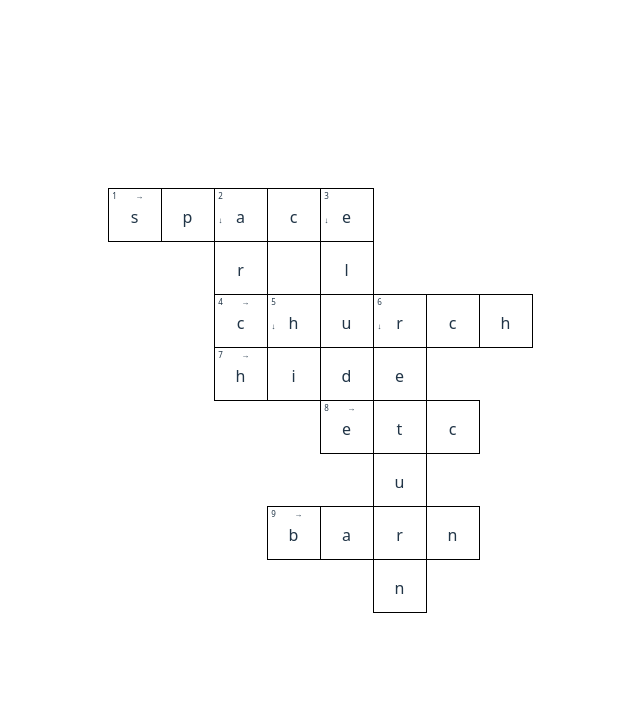
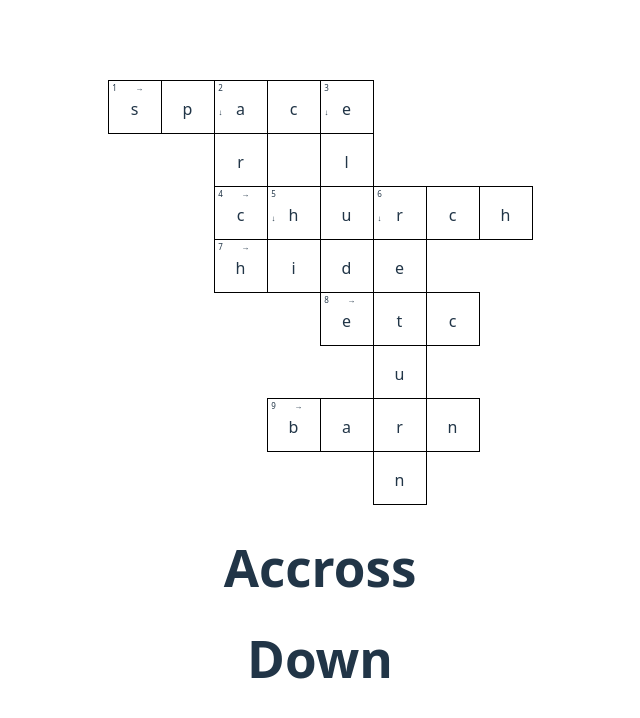
Before and after one commit to BUsuper/crossword-project, a React (Vite) app: page / in a window 1280 px wide. Shown: the top 718 px of the page, without its empty margins (320-960 px from the left). Built offline with nearby package versions, Linux system fonts and the light colour scheme.

Commit message:
Add question section to the app

```diff
--- a/src/app/App.jsx
+++ b/src/app/App.jsx
@@ -1,9 +1,10 @@
-import { CrosswordField } from "../components";
+import { CrosswordField, QuestionsSection } from "../components";
 import "./App.css";
 
 function App() {
   return <>
     <CrosswordField></CrosswordField>
+    <QuestionsSection></QuestionsSection>
   </>
 }
 
--- a/src/components/QuestionsBlock/QuestionsBlock.jsx
+++ b/src/components/QuestionsBlock/QuestionsBlock.jsx
@@ -1,6 +1,6 @@
 import crossword from "../../assets/crosswords"
 
-export default function QuestionsBlock({direction}) {
+export function QuestionsBlock({direction}) {
     return <div>
         <h1>{direction === "right" ? "Accross" : "Down"}</h1>
         <div>
--- a/src/components/QuestionsSection/QuestionsSection.jsx
+++ b/src/components/QuestionsSection/QuestionsSection.jsx
@@ -1,6 +1,6 @@
-import QuestionsBlock from "../../components"
+import { QuestionsBlock } from "../../components"
 
-export default function QuestionsSection() {
+export function QuestionsSection() {
     return <div>
         <QuestionsBlock direction="right"></QuestionsBlock>
         <QuestionsBlock direction="down"></QuestionsBlock>
--- a/src/components/index.js
+++ b/src/components/index.js
@@ -1,2 +1,4 @@
 export { CrosswordField } from "./CrosswordField/CrosswordField";
 export { CrosswordCell } from "./CrosswordCell/CrosswordCell";
+export { QuestionsSection } from "./QuestionsSection/QuestionsSection";
+export { QuestionsBlock } from "./QuestionsBlock/QuestionsBlock";
```
